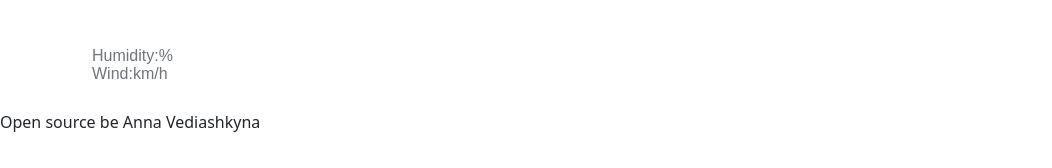
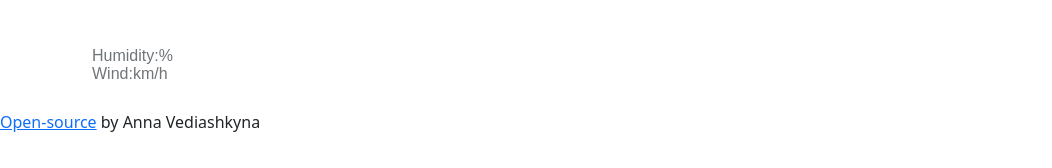
Before and after one commit to annabelka333/Weather-app, a plain HTML site: page index.html in a window 1280 px wide. Shown: the part 632-800 px from the top of the page, without its empty margins (0-1052 px from the left). Drawn offline with nearby package versions, Linux system fonts and the light colour scheme; no server answers.

Commit message:
Added link to heading 6

```diff
--- a/index.html
+++ b/index.html
@@ -80,6 +80,6 @@
       </div>
     </div>
     <script src="src/index.js"></script>
-    <h6>Open source be Anna Vediashkyna</h6>
+    <h6><a href="https://www.netlify.com/" >Open-source</a> by Anna Vediashkyna</h6>
   </body>
 </html>
```
